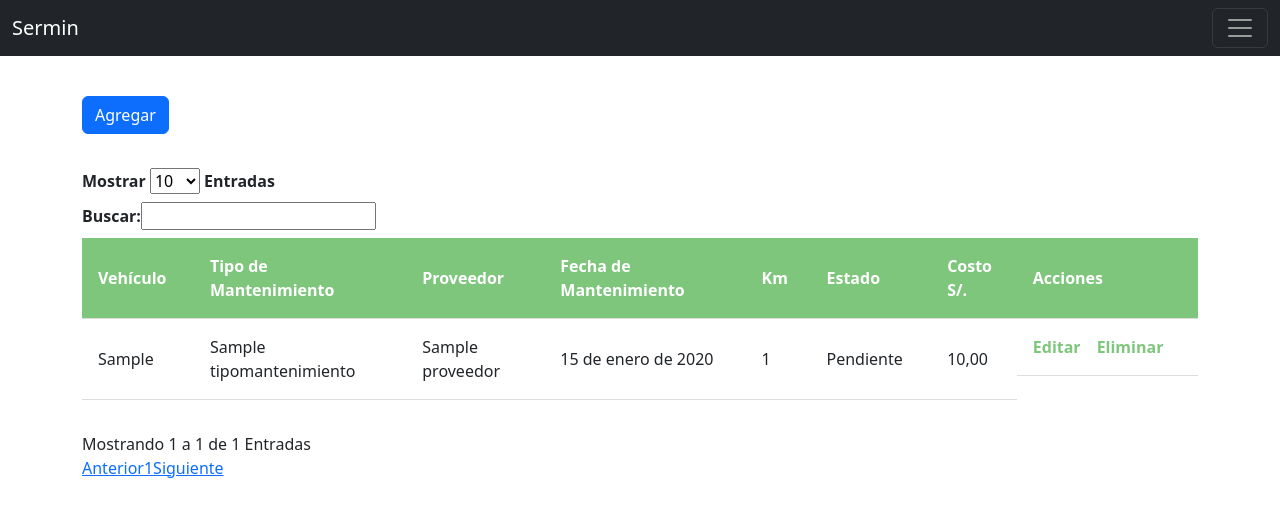
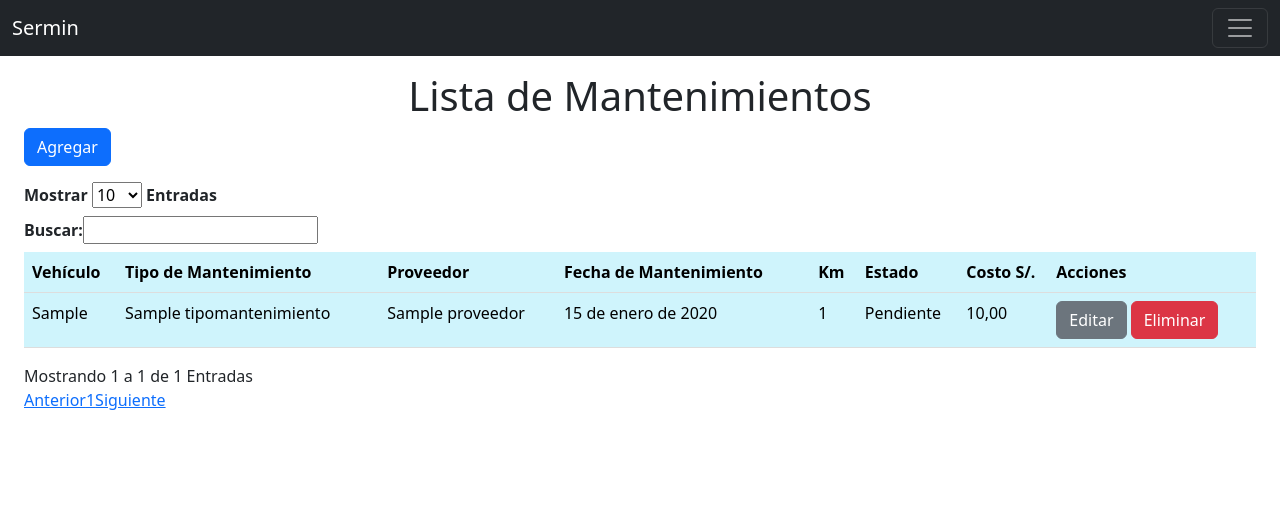
Before and after one commit to lal04/Sermin, a Django app: page /control-mantenimiento/mantenimientos/ in a window 1280 px wide. Shown: the top 517 px of the page. Run offline with Django 4.2, Linux system fonts and the light colour scheme; a user stored in the database is signed in; tables that the repository leaves empty hold one stand-in row (values such as "Sample post"); one stand-in notice (Sample message) is shown; some libraries are stand-ins or nearby versions; some web fonts are replaced.

Commit message:
Se cambia los estilos de la tabla mantenimeinto

```diff
--- a/controlMantenimiento/templates/controlMantenimiento/mantenimiento_list.html
+++ b/controlMantenimiento/templates/controlMantenimiento/mantenimiento_list.html
@@ -6,8 +6,8 @@
 
 {% include "components/boton_modal.html" %}
 
-<div class="table-container">
-  <table id="tabla">
+
+  <table class="table table-hover table-info  " id="tabla">
     <thead>
       <tr>
         <th>Vehículo</th>
@@ -31,14 +31,13 @@
         <td>{{ mantenimiento.estado }}</td>
         <td>{{ mantenimiento.costo }}</td>
         <td class="table-actions">
-          <a href="{% url 'mantenimiento_update' mantenimiento.pk %}">Editar</a>
-          <a href="{% url 'mantenimiento_delete' mantenimiento.pk %}">Eliminar</a>
+          <a  class=" btn btn-secondary m-0 " href="{% url 'mantenimiento_update' mantenimiento.pk %}">Editar</a>
+          <a class="btn btn-danger m-0" href="{% url 'mantenimiento_delete' mantenimiento.pk %}">Eliminar</a>
         </td>
       </tr>
       {% endfor %}
     </tbody>
   </table>
-</div>
 {% endblock %}
 
 {% block titulo_modal %} Nuevo Mantenimiento{% endblock %}
--- a/static/css/styles.css
+++ b/static/css/styles.css
@@ -10,12 +10,6 @@ body {
     font-family: 'Roboto', sans-serif;
     background-color: #f5f5f5;
 
-}
-
-
-main {
-    margin-top: 3.5em;
-    padding: 1em;
 }
 
 .login-container {
@@ -68,17 +62,8 @@ main {
     background-color: #6bbf6b;
 }
 
-.table-container {
-    width: 100%;
-    overflow-x: auto;
-    margin-top: 2em;
-}
 
-table {
-    width: 100%;
-    border-collapse: collapse;
-    margin-bottom: 2em;
-}
+
 
 table th, table td {
     padding: 1em;
@@ -91,25 +76,8 @@ table th {
     color: white;
 }
 
-tr:hover {
-    background-color: #eeeded;
-    cursor: pointer;
-}
 
-.table-actions {
-    display: flex;
-    gap: 1em;
-}
 
-.table-actions a {
-    text-decoration: none;
-    color: #7fc67d;
-    font-weight: bold;
-}
-
-.table-actions a:hover {
-    color: #6bbf6b;
-}
 
 .form-container {
     max-width: 600px;
@@ -243,26 +211,13 @@ label {
     color: #333;
 }
 
-.detail-container .table-actions {
+.detail-container{
     display: flex;
     justify-content: center;
     gap: 1em;
     margin-top: 2em;
 }
 
-.detail-container .table-actions a {
-    text-decoration: none;
-    color: #fff;
-    background-color: #7fc67d;
-    padding: 0.75em 1.5em;
-    border-radius: 0.5em;
-    font-size: 1.1em;
-    font-weight: bold;
-}
-
-.detail-container .table-actions a:hover {
-    background-color: #6bbf6b;
-}
 
 .btn-primary {
     display: inline-block;
@@ -280,11 +235,6 @@ label {
 
 .btn-primary:hover {
     background-color: #0056b3;
-}
-
-.btn-margin {
-    margin-top: 1em;
-    margin-bottom: 0.1em;
 }
 
 .cards-container {
--- a/templates/base.html
+++ b/templates/base.html
@@ -4,64 +4,60 @@
   <head>
     <title>{% block title %}Sermin{% endblock %}</title>
 
+    <!-- CSS principal -->
     <link rel="stylesheet" href="{% static 'css/styles.css' %}" />
 
-  <!--Jquery cdn-->
+    <!-- Jquery CDN -->
     <script src="https://cdn.jsdelivr.net/npm/jquery@3.7.1/dist/jquery.min.js"></script>
 
-  <!-- CDN Bootstrap -->
+    <!-- Bootstrap CDN -->
     <link href="https://cdn.jsdelivr.net/npm/bootstrap@5.3.3/dist/css/bootstrap.min.css" rel="stylesheet" integrity="sha384-QWTKZyjpPEjISv5WaRU9OFeRpok6YctnYmDr5pNlyT2bRjXh0JMhjY6hW+ALEwIH" crossorigin="anonymous">
-  <!-- CDN datatables -->
+    <script src="https://cdn.jsdelivr.net/npm/bootstrap@5.3.3/dist/js/bootstrap.bundle.min.js" integrity="sha384-YvpcrYf0tY3lHB60NNkmXc5s9fDVZLESaAA55NDzOxhy9GkcIdslK1eN7N6jIeHz" crossorigin="anonymous"></script>
+
+    <!-- DataTables CDN -->
+    <link rel="stylesheet" href="https://cdn.jsdelivr.net/npm/datatables@1.10.18/media/css/jquery.dataTables.min.css">
     <script src="https://cdn.jsdelivr.net/npm/datatables@1.10.18/media/js/jquery.dataTables.min.js"></script>
-  <link rel="stylesheet" href="https://cdn.jsdelivr.net/npm/datatables@1.10.18/media/css/jquery.dataTables.min.css">
 
-  <!-- CDN izitoast -->
+    <!-- iziToast CDN -->
+    <link rel="stylesheet" href="https://cdn.jsdelivr.net/npm/izitoast@1.4.0/dist/css/iziToast.min.css">
     <script src="https://cdn.jsdelivr.net/npm/izitoast@1.4.0/dist/js/iziToast.min.js"></script>
-  <link rel="stylesheet" href="https://cdn.jsdelivr.net/npm/izitoast@1.4.0/dist/css/iziToast.min.css">
 
+    {% block extra_css %}{% endblock %}
   </head>
   <body>
+    <!-- Navbar -->
     <header>
-     <!-- Incluimos el navbar en la plantilla base -->
       {% include 'components/navbar.html' %}
     </header>
 
-  <main>
-    <!--Título del contenido -->
-    <h1>
-      {% block title_content %}
-      {% endblock %}
-    </h1>
+    <!-- Contenido principal -->
+    <main class="container-fluid mt-5 p-4">
+      <!-- Título principal -->
+      <h1 class="text-center inline">{% block title_content %}Lista de Mantenimientos{% endblock %}</h1>
 
+      <!-- Bloque de contenido -->
+      {% block content %}{% endblock %}
 
-    <div class="container">
-      {% block content %}
-      {% endblock %}
-
-
+      <!-- Mostrar mensajes -->
       {% for message in messages %}
       <script>
-
         iziToast.success({
           title: 'CORRECTO',
-      message: {{message}},
+          message: '{{ message }}',
         });
       </script>
+      {% endfor %}
+    </main>
 
-  {% endfor %}
-      <!-- modal-->
-
-
+    <!-- Modal genérico -->
     <div class="modal fade" id="exampleModal" tabindex="-1" aria-labelledby="exampleModalLabel" aria-hidden="true">
       <div class="modal-dialog">
         <div class="modal-content">
           <div class="modal-header">
-              <h1 class="modal-title fs-5" id="exampleModalLabel"> {% block titulo_modal %}{% endblock %} </h1>
-
+            <h1 class="modal-title fs-5" id="exampleModalLabel">{% block titulo_modal %}{% endblock %}</h1>
           </div>
           <div class="modal-body">
-              {% block contenido_modal %}
-              {% endblock %}
+            {% block contenido_modal %}{% endblock %}
           </div>
           <div class="modal-footer">
             <button type="button" class="btn btn-secondary" data-bs-dismiss="modal" id="cancelButton">Cancelar</button>
@@ -71,30 +67,11 @@
       </div>
     </div>
 
-    </div>
+    {% block extra_js %}{% endblock %}
 
-
-  </main>
-  {% for message in messages %}
-  <script>
-
-    iziToast.success({
-      title: 'CORRECTO',
-      message: '{{message}}',
-  });
-  </script>
-
-  {% endfor %}
-
-
-  {% block extra_js %}
-  {% endblock %}
-
-  <!-- CDN del script de Bootstrap -->
-  <script src="https://cdn.jsdelivr.net/npm/bootstrap@5.3.3/dist/js/bootstrap.bundle.min.js" integrity="sha384-YvpcrYf0tY3lHB60NNkmXc5s9fDVZLESaAA55NDzOxhy9GkcIdslK1eN7N6jIeHz" crossorigin="anonymous"></script>
+    <!-- Script personalizado -->
     <script src="{% static 'js/tabla.js' %}"></script>
 
-  {% block script %}
-  {% endblock %}
+    {% block script %}{% endblock %}
   </body>
 </html>
--- a/templates/components/boton_modal.html
+++ b/templates/components/boton_modal.html
@@ -1,4 +1,4 @@
 <!-- Button trigger modal -->
-<button type="button" class="btn btn-primary btn-margin" data-bs-toggle="modal" data-bs-target="#exampleModal">
+<button type="button" class="btn btn-primary m-0 mb-3" data-bs-toggle="modal" data-bs-target="#exampleModal">
     Agregar
     </button>
```
Lines whose indentation alone changed are shown as unchanged.
